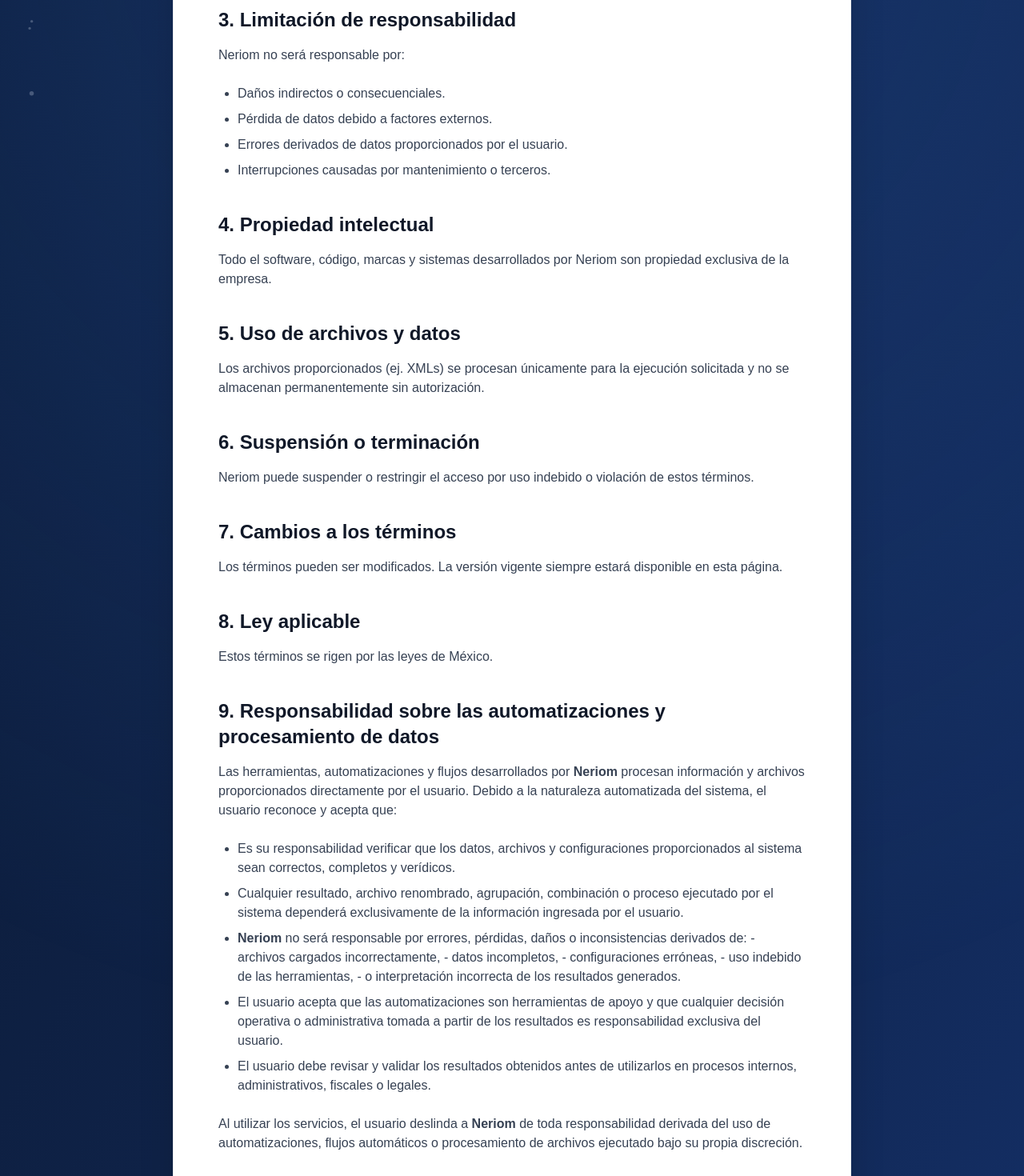
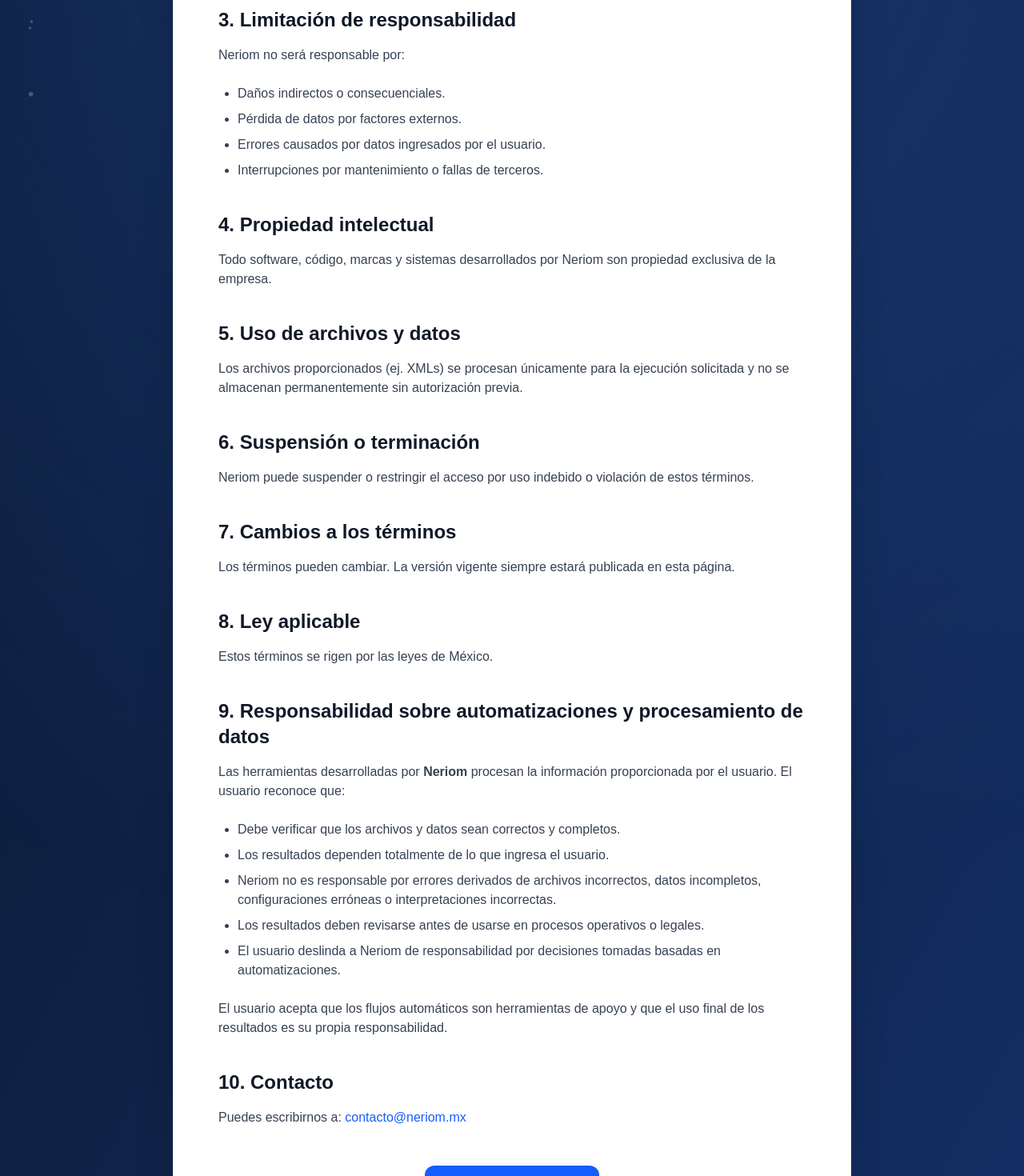
Before and after one commit to neriommx/neriom-site, a Next.js app: page /terminos in a window 1280 px wide. Shown: the part 640-2110 px from the top of the page at 80% size. Built offline with nearby package versions, Linux system fonts and the light colour scheme.

Commit message:
Fix particles null-safe for build

```diff
--- a/app/terminos/page.tsx
+++ b/app/terminos/page.tsx
@@ -2,18 +2,27 @@
 
 import { useEffect, useRef } from "react";
 
-/* ----------- PARTICLE BACKGROUND (same as homepage) ----------- */
+/* ------------------------------------------
+   PARTICLES — VERSIÓN 100% NULL-SAFE
+------------------------------------------- */
 function Particles() {
-  const canvasRef = useRef(null);
+  const canvasRef = useRef<HTMLCanvasElement | null>(null);
 
   useEffect(() => {
     const canvas = canvasRef.current;
-    const c = canvas.getContext("2d");
+    if (!canvas) return;
 
-    let w, h, particles;
+    const ctx = canvas.getContext("2d");
+    if (!ctx) return;
+
+    let w = 0,
+      h = 0,
+      particles: any[] = [];
+
     const particleCount = 45;
 
-    function init() {
+    const init = () => {
+      if (!canvas) return;
       w = canvas.width = window.innerWidth;
       h = canvas.height = window.innerHeight;
 
@@ -27,10 +36,12 @@
           dy: (Math.random() - 0.5) * 0.3,
         });
       }
-    }
+    };
 
-    function animate() {
-      c.clearRect(0, 0, w, h);
+    const animate = () => {
+      if (!ctx) return;
+
+      ctx.clearRect(0, 0, w, h);
 
       particles.forEach((p) => {
         p.x += p.dx;
@@ -39,14 +50,14 @@
         if (p.x < 0 || p.x > w) p.dx *= -1;
         if (p.y < 0 || p.y > h) p.dy *= -1;
 
-        c.beginPath();
-        c.arc(p.x, p.y, p.r, 0, Math.PI * 2);
-        c.fillStyle = "rgba(255,255,255,0.25)";
-        c.fill();
+        ctx.beginPath();
+        ctx.arc(p.x, p.y, p.r, 0, Math.PI * 2);
+        ctx.fillStyle = "rgba(255,255,255,0.25)";
+        ctx.fill();
       });
 
       requestAnimationFrame(animate);
-    }
+    };
 
     init();
     animate();
@@ -58,6 +69,9 @@
   return <canvas ref={canvasRef} className="fixed inset-0 z-0"></canvas>;
 }
 
+/* ------------------------------------------
+   PÁGINA DE TÉRMINOS — CORREGIDA
+------------------------------------------- */
 export default function TerminosPage() {
   return (
     <main className="relative min-h-screen bg-gradient-to-br from-[#0A1831] via-[#0F2247] to-[#142F66] text-white overflow-hidden">
@@ -66,7 +80,7 @@
       <Particles />
       <div className="absolute inset-0 bg-[radial-gradient(circle_at_50%_20%,rgba(59,130,246,0.22),transparent_70%)]" />
 
-      {/* BOTÓN FLOTANTE PARA REGRESAR */}
+      {/* BOTÓN FLOTANTE */}
       <button
         onClick={() => (window.location.href = "/")}
         className="
@@ -97,36 +111,36 @@
 
           <h2 className="text-2xl font-semibold mt-10 mb-4">1. Uso de los servicios</h2>
           <p className="text-gray-700 mb-6">
-            Los servicios de Neriom están destinados a empresas y usuarios que
-            utilicen herramientas de automatización, chatbots, integraciones y procesamiento de datos.
+            Los servicios de Neriom están destinados a empresas y usuarios que utilicen
+            herramientas de automatización, chatbots, integraciones y procesamiento de datos.
           </p>
 
           <h2 className="text-2xl font-semibold mt-10 mb-4">2. Responsabilidad del usuario</h2>
           <ul className="list-disc ml-6 text-gray-700 space-y-2 mb-6">
-            <li>Garantizar el derecho legal para procesar la información que subas.</li>
+            <li>Garantizar el derecho legal para procesar la información subida al sistema.</li>
             <li>No subir datos ilícitos o confidenciales sin autorización.</li>
-            <li>Ser responsable por el uso que tus colaboradores hagan de la plataforma.</li>
+            <li>Ser responsable por el uso que colaboradores hagan de la plataforma.</li>
           </ul>
 
           <h2 className="text-2xl font-semibold mt-10 mb-4">3. Limitación de responsabilidad</h2>
           <p className="text-gray-700 mb-6">Neriom no será responsable por:</p>
           <ul className="list-disc ml-6 text-gray-700 space-y-2 mb-6">
             <li>Daños indirectos o consecuenciales.</li>
-            <li>Pérdida de datos debido a factores externos.</li>
-            <li>Errores derivados de datos proporcionados por el usuario.</li>
-            <li>Interrupciones causadas por mantenimiento o terceros.</li>
+            <li>Pérdida de datos por factores externos.</li>
+            <li>Errores causados por datos ingresados por el usuario.</li>
+            <li>Interrupciones por mantenimiento o fallas de terceros.</li>
           </ul>
 
           <h2 className="text-2xl font-semibold mt-10 mb-4">4. Propiedad intelectual</h2>
           <p className="text-gray-700 mb-6">
-            Todo el software, código, marcas y sistemas desarrollados por Neriom
+            Todo software, código, marcas y sistemas desarrollados por Neriom
             son propiedad exclusiva de la empresa.
           </p>
 
           <h2 className="text-2xl font-semibold mt-10 mb-4">5. Uso de archivos y datos</h2>
           <p className="text-gray-700 mb-6">
             Los archivos proporcionados (ej. XMLs) se procesan únicamente para la
-            ejecución solicitada y no se almacenan permanentemente sin autorización.
+            ejecución solicitada y no se almacenan permanentemente sin autorización previa.
           </p>
 
           <h2 className="text-2xl font-semibold mt-10 mb-4">6. Suspensión o terminación</h2>
@@ -136,72 +150,45 @@
 
           <h2 className="text-2xl font-semibold mt-10 mb-4">7. Cambios a los términos</h2>
           <p className="text-gray-700 mb-6">
-            Los términos pueden ser modificados. La versión vigente siempre estará disponible en esta página.
+            Los términos pueden cambiar. La versión vigente siempre estará publicada en esta página.
           </p>
 
           <h2 className="text-2xl font-semibold mt-10 mb-4">8. Ley aplicable</h2>
-          <p className="text-gray-700 mb-6">
-            Estos términos se rigen por las leyes de México.
-          </p>
+          <p className="text-gray-700 mb-6">Estos términos se rigen por las leyes de México.</p>
 
+
+          {/* NUEVA SECCIÓN QUE TÚ AGREGASTE */}
           <h2 className="text-2xl font-semibold mt-10 mb-4">
-  9. Responsabilidad sobre las automatizaciones y procesamiento de datos
+            9. Responsabilidad sobre automatizaciones y procesamiento de datos
           </h2>
 
           <p className="text-gray-700 mb-6">
-  Las herramientas, automatizaciones y flujos desarrollados por <strong>Neriom</strong> procesan información y archivos proporcionados directamente por el usuario.
-  Debido a la naturaleza automatizada del sistema, el usuario reconoce y acepta que:
+            Las herramientas desarrolladas por <strong>Neriom</strong> procesan la información
+            proporcionada por el usuario. El usuario reconoce que:
           </p>
 
           <ul className="list-disc ml-6 text-gray-700 space-y-2 mb-6">
-  <li>
-    Es su responsabilidad verificar que los datos, archivos y configuraciones
-    proporcionados al sistema sean correctos, completos y verídicos.
-  </li>
-
-  <li>
-    Cualquier resultado, archivo renombrado, agrupación, combinación o proceso
-    ejecutado por el sistema dependerá exclusivamente de la información ingresada
-    por el usuario.
-  </li>
-
-  <li>
-    <strong>Neriom</strong> no será responsable por errores, pérdidas, daños o
-    inconsistencias derivados de:
-    - archivos cargados incorrectamente,
-    - datos incompletos,
-    - configuraciones erróneas,
-    - uso indebido de las herramientas,
-    - o interpretación incorrecta de los resultados generados.
-  </li>
-
-  <li>
-    El usuario acepta que las automatizaciones son herramientas de apoyo y que
-    cualquier decisión operativa o administrativa tomada a partir de los resultados
-    es responsabilidad exclusiva del usuario.
-  </li>
-
-  <li>
-    El usuario debe revisar y validar los resultados obtenidos antes de utilizarlos
-    en procesos internos, administrativos, fiscales o legales.
-  </li>
+            <li>Debe verificar que los archivos y datos sean correctos y completos.</li>
+            <li>Los resultados dependen totalmente de lo que ingresa el usuario.</li>
+            <li>Neriom no es responsable por errores derivados de archivos incorrectos, datos incompletos, configuraciones erróneas o interpretaciones incorrectas.</li>
+            <li>Los resultados deben revisarse antes de usarse en procesos operativos o legales.</li>
+            <li>El usuario deslinda a Neriom de responsabilidad por decisiones tomadas basadas en automatizaciones.</li>
           </ul>
 
           <p className="text-gray-700 mb-6">
-  Al utilizar los servicios, el usuario deslinda a <strong>Neriom</strong> de
-  toda responsabilidad derivada del uso de automatizaciones, flujos automáticos
-  o procesamiento de archivos ejecutado bajo su propia discreción.
+            El usuario acepta que los flujos automáticos son herramientas de apoyo
+            y que el uso final de los resultados es su propia responsabilidad.
           </p>
+
 
           <h2 className="text-2xl font-semibold mt-10 mb-4">10. Contacto</h2>
           <p className="text-gray-700">
-            Puedes contactarnos en:{" "}
+            Puedes escribirnos a:{" "}
             <a href="mailto:contacto@neriom.mx" className="text-blue-600">
               contacto@neriom.mx
             </a>
           </p>
 
-          {/* BOTÓN INFERIOR */}
           <div className="text-center mt-12">
             <a
               href="/"
```
Lines whose indentation alone changed are shown as unchanged.
